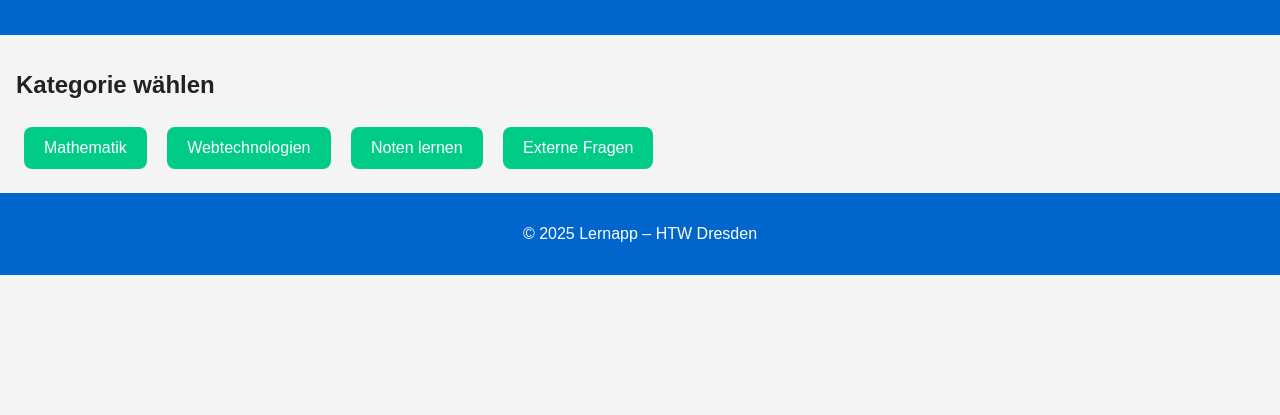
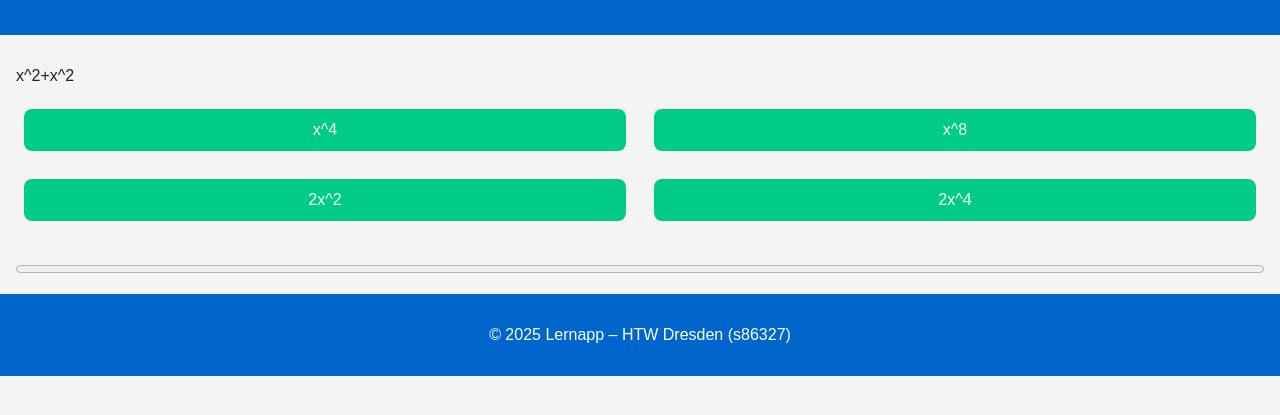
Before and after one commit to max-htw/it1_beleg_s86327, a plain HTML site: page src/index.html in a window 1280 px wide. Both pictures are taken after a click on the button "Mathematik". Shown: the part 77-492 px from the top of the page. Drawn offline with Linux system fonts and the light colour scheme.

Commit message:
added_initial_js

```diff
--- a/src/data/questions.json
+++ b/src/data/questions.json
@@ -0,0 +1,32 @@
+{
+  "mathe": [
+    {
+        "a":"x^2+x^2",
+        "l":["2x^2","x^4","x^8","2x^4"]
+    },
+    {
+        "a":"x^2*x^2",
+        "l":["x^4","x^2","2x^2","4x"]
+    }
+    ],
+  "web": [
+    {
+        "a":"Welche Authentifizierung bietet HTTP",
+        "l":["Digest Access Authentication","OTP","OAuth","2-Faktor-Authentifizierung"]
+    },
+    {
+        "a":"Welches Transportprotokoll eignet sich für zeitkritische Übertragungen",
+        "l":["UDP","TCP","HTTP","Fast Retransmit"]
+    }
+    ],
+  "noten": [
+    {
+        "a":"C4",
+        "l":["C","D","E","H"]
+    },
+    {
+        "a":"(C4 E4 G4)",
+        "l": ["C", "H", "F", "D"]
+    }
+    ]
+}
--- a/src/index.html
+++ b/src/index.html
@@ -37,7 +37,7 @@
   </main>
 
   <footer>
-    <p>&copy; 2025 Lernapp – HTW Dresden</p>
+    <p>&copy; 2025 Lernapp – HTW Dresden (s86327)</p>
   </footer>
 
   <script src="js/main.js" defer></script>
--- a/src/js/main.js
+++ b/src/js/main.js
@@ -0,0 +1,82 @@
+"use strict";
+
+document.addEventListener("DOMContentLoaded", () => {
+  const categoryButtons = document.querySelectorAll("#category-selection button");
+  const questionArea = document.getElementById("question-area");
+  const questionText = document.getElementById("question-text");
+  const answersContainer = document.getElementById("answers");
+  const progressBar = document.getElementById("progress-bar");
+
+  let currentQuestionIndex = 0;
+  let correctAnswers = 0;
+  let currentCategory = "";
+  let questionList = [];
+
+  // Kategorieauswahl
+  categoryButtons.forEach(btn => {
+    btn.addEventListener("click", () => {
+      currentCategory = btn.dataset.category;
+      fetch(`data/questions.json`)
+        .then(res => res.json())
+        .then(data => {
+          questionList = data[currentCategory];
+          currentQuestionIndex = 0;
+          correctAnswers = 0;
+          showQuestion();
+        });
+      questionArea.classList.remove("hidden");
+      document.getElementById("category-selection").classList.add("hidden");
+    });
+  });
+
+  // Zeigt eine Frage + Antworten
+  function showQuestion() {
+    const current = questionList[currentQuestionIndex];
+    questionText.textContent = current.a;
+    answersContainer.innerHTML = "";
+
+    // Antworten mischen
+    const shuffled = shuffleArray([...current.l]);
+    shuffled.forEach(answer => {
+      const btn = document.createElement("button");
+      btn.textContent = answer;
+      btn.addEventListener("click", () => checkAnswer(answer, current.l[0]));
+      answersContainer.appendChild(btn);
+    });
+
+    // Fortschritt aktualisieren
+    progressBar.value = ((currentQuestionIndex) / questionList.length) * 100;
+  }
+
+  function checkAnswer(selected, correct) {
+    if (selected === correct) correctAnswers++;
+    currentQuestionIndex++;
+    if (currentQuestionIndex < questionList.length) {
+      showQuestion();
+    } else {
+      showResult();
+    }
+  }
+
+  function showResult() {
+    questionArea.classList.add("hidden");
+    const result = document.getElementById("result-area");
+    result.classList.remove("hidden");
+    document.getElementById("summary").textContent =
+      `Du hast ${correctAnswers} von ${questionList.length} Fragen richtig beantwortet.`;
+  }
+
+  document.getElementById("restart-btn").addEventListener("click", () => {
+    document.getElementById("category-selection").classList.remove("hidden");
+    document.getElementById("result-area").classList.add("hidden");
+    progressBar.value = 0;
+  });
+
+  function shuffleArray(array) {
+    for (let i = array.length - 1; i > 0; i--) {
+      const j = Math.floor(Math.random() * (i + 1));
+      [array[i], array[j]] = [array[j], array[i]];
+    }
+    return array;
+  }
+});
```
Also changed, not shown: 2 other files.
